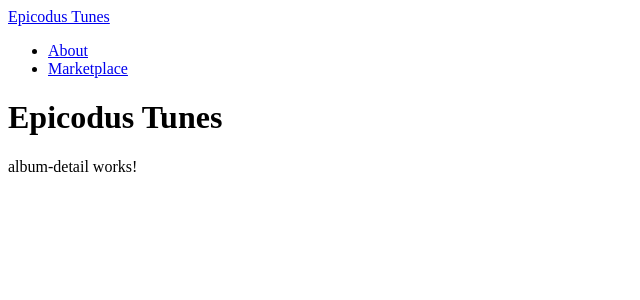
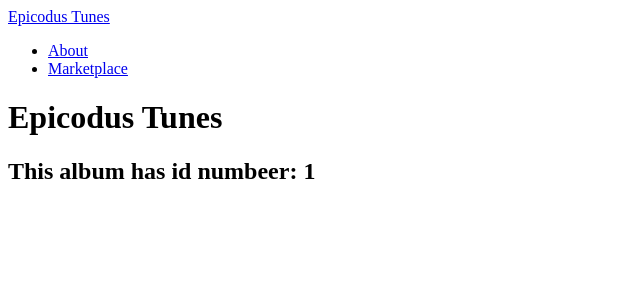
Before and after one commit to ritabc/album-store, an Angular app: page /albums/1 in a window 1280 px wide. Shown: the top 300 px of the page, without its empty margins (0-640 px from the left). Built offline with nearby package versions, Linux system fonts and the light colour scheme.

Commit message:
Finish weekend homework walkthrough

```diff
--- a/src/app/album-detail/album-detail.component.html
+++ b/src/app/album-detail/album-detail.component.html
@@ -1,3 +1 @@
-<p>
-  album-detail works!
-</p>
+<h2>This album has id numbeer: {{albumId}}</h2>
--- a/src/app/album-detail/album-detail.component.ts
+++ b/src/app/album-detail/album-detail.component.ts
@@ -1,4 +1,7 @@
 import { Component, OnInit } from '@angular/core';
+import { ActivatedRoute, Params } from '@angular/router';
+import { Location } from '@angular/common';
+import { Album } from '../album.model';
 
 @Component({
   selector: 'app-album-detail',
@@ -6,10 +9,13 @@
   styleUrls: ['./album-detail.component.css']
 })
 export class AlbumDetailComponent implements OnInit {
-
-  constructor() { }
+  albumId: number = null;
+  constructor(private route: ActivatedRoute, private location: Location) { }
 
   ngOnInit() {
+    this.route.params.forEach((urlParameters) => {
+      this.albumId = parseInt(urlParameters['id']);
+    });
   }
 
 }
```
